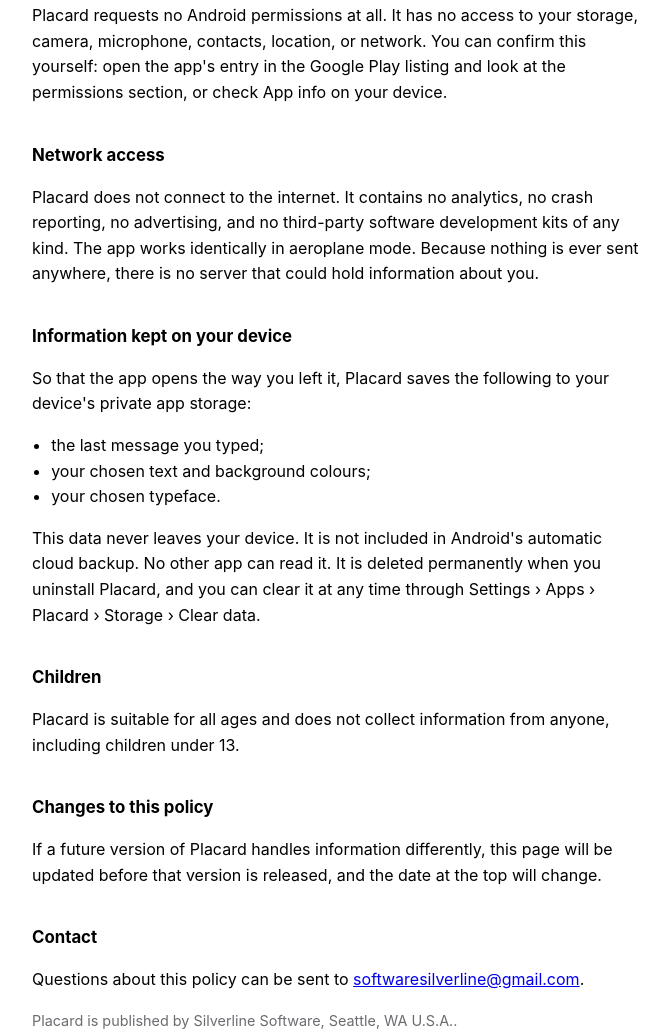
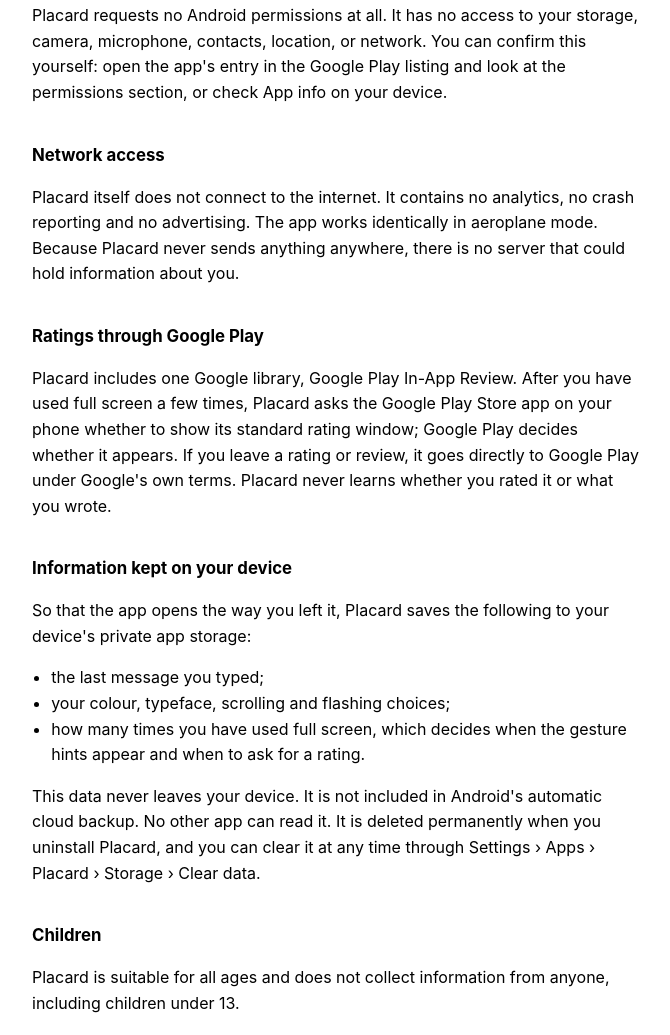
Before and after one commit to meuleman/silverline, a plain HTML site: page placard/privacy/index.html in a window 1280 px wide. Shown: the part 488-1523 px from the top of the page, without its empty margins (304-974 px from the left). Drawn offline with Linux system fonts and the light colour scheme.

Commit message:
changed privacy policy etc

```diff
--- a/placard/privacy/index.html
+++ b/placard/privacy/index.html
@@ -25,7 +25,7 @@
 <p style="margin-bottom:2rem"><a href="/placard/" style="color:#8a6d00;text-decoration:none;font-size:0.9rem">&larr; Placard</a></p>
 
 <h1>Privacy Policy for Placard</h1>
-<p class="meta">Last updated: <!-- REPLACE -->22 September 2026</p>
+<p class="meta">Last updated: 22 September 2026</p>
 
 <p>
   Placard is an Android app that displays text at a large size on your screen.
@@ -49,10 +49,20 @@
 
 <h2>Network access</h2>
 <p>
-  Placard does not connect to the internet. It contains no analytics, no crash
-  reporting, no advertising, and no third-party software development kits of any
-  kind. The app works identically in aeroplane mode. Because nothing is ever
-  sent anywhere, there is no server that could hold information about you.
+  Placard itself does not connect to the internet. It contains no analytics, no
+  crash reporting and no advertising. The app works identically in aeroplane
+  mode. Because Placard never sends anything anywhere, there is no server that
+  could hold information about you.
+</p>
+
+<h2>Ratings through Google Play</h2>
+<p>
+  Placard includes one Google library, Google Play In-App Review. After you
+  have used full screen a few times, Placard asks the Google Play Store app on
+  your phone whether to show its standard rating window; Google Play decides
+  whether it appears. If you leave a rating or review, it goes directly to
+  Google Play under Google's own terms. Placard never learns whether you rated
+  it or what you wrote.
 </p>
 
 <h2>Information kept on your device</h2>
@@ -62,8 +72,9 @@
 </p>
 <ul>
   <li>the last message you typed;</li>
-  <li>your chosen text and background colours;</li>
-  <li>your chosen typeface.</li>
+  <li>your colour, typeface, scrolling and flashing choices;</li>
+  <li>how many times you have used full screen, which decides when the gesture
+    hints appear and when to ask for a rating.</li>
 </ul>
 <p>
   This data never leaves your device. It is not included in Android's automatic
@@ -88,11 +99,11 @@
 <h2>Contact</h2>
 <p>
   Questions about this policy can be sent to
-  <!-- REPLACE --><a href="mailto:softwaresilverline@gmail.com">softwaresilverline@gmail.com</a>.
+  <a href="mailto:softwaresilverline@gmail.com">softwaresilverline@gmail.com</a>.
 </p>
 
 <p class="meta">
-  Placard is published by <!-- REPLACE -->Silverline Software, Seattle, WA U.S.A..
+  Placard is published by Silverline Software, Seattle, WA, U.S.A.
 </p>
 
 </body>
```
Also changed, not shown: index.html (+5 -5 lines), placard/index.html (+2 -4 lines).
